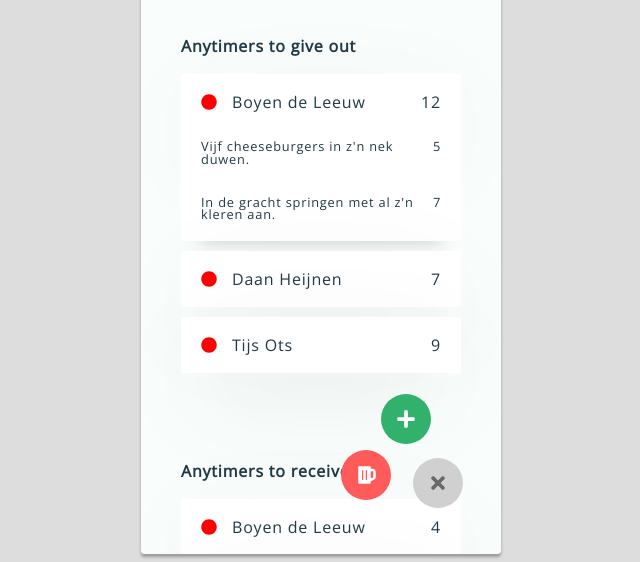
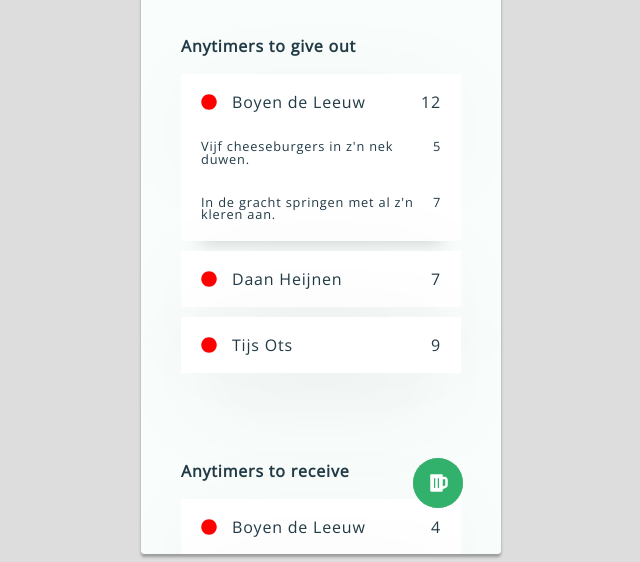
Before and after one commit to twanmulder/anytimers-temp, a plain HTML site: page concepting/4/index.html in a window 1280 px wide. Shown: the part 166-728 px from the top of the page, without its empty margins (319-959 px from the left). Drawn offline with nearby package versions, Linux system fonts and the light colour scheme.

Commit message:
Updated js
Updated js

```diff
--- a/concepting/4/index.html
+++ b/concepting/4/index.html
@@ -29,15 +29,14 @@
       </div>
     </div>
 
-
-    <div onClick="on()" class="cross-bttn">
+    <div id="add-bttn" class="add-bttn">
+      <i class="fas fa-plus"></i>
+    </div>
+    <div id="cross-bttn" onClick="off()" class="cross-bttn">
       <i class="fas fa-times"></i>
     </div>
-    <div class="drink-bttn">
+    <div id="beer-bttn" class="beer-bttn" onClick="on()">
       <i class="fas fa-beer"></i>
-    </div>
-    <div class="add-bttn">
-      <i class="fas fa-plus"></i>
     </div>
 
 
--- a/concepting/css/css.scss
+++ b/concepting/css/css.scss
@@ -333,7 +333,7 @@ form {
   width: 50px;
   height: 50px;
 
-  margin: 26rem 2.5rem 0 12.5rem;
+  margin: 30rem 2.5rem 0 14.5rem;
 
   background-color: $primary-green;
 
@@ -355,7 +355,7 @@ form {
   width: 50px;
   height: 50px;
 
-  margin: 29.5rem 2.5rem 0 10rem;
+  margin: 30rem 2.5rem 0 14.5rem;
 
   background-color: $red;
 
--- a/concepting/js/main.js
+++ b/concepting/js/main.js
@@ -1,7 +1,13 @@
 function on() {
   document.getElementById("overlay").style.backgroundColor = "rgba(0, 0, 0, 0.5)";
+  document.getElementById("add-bttn").style.margin = "26rem 2.5rem 0 12.5rem";
+  document.getElementById("beer-bttn").style.margin = "29.5rem 2.5rem 0 10rem";
+  document.getElementById("beer-bttn").style.backgroundColor = "rgb(255, 91, 91)";
 }
 
 function off() {
   document.getElementById("overlay").style.backgroundColor = "transparent";
+  document.getElementById("add-bttn").style.margin = "30rem 2.5rem 0 14.5rem";
+  document.getElementById("beer-bttn").style.margin = "30rem 2.5rem 0 14.5rem";
+  document.getElementById("beer-bttn").style.backgroundColor = "#31b16c";
 }
```
Also changed, not shown: concepting/3/index.html (+1 -1 lines), concepting/css/css.css.
